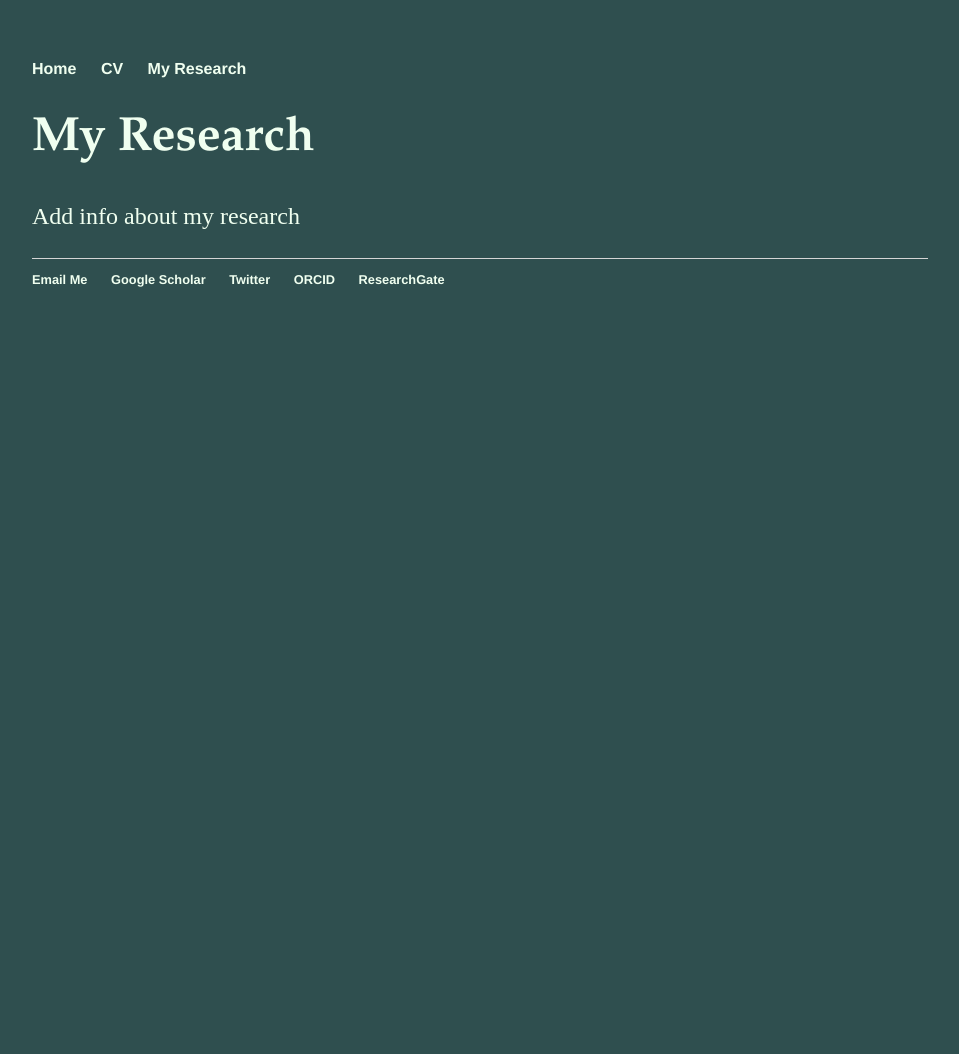
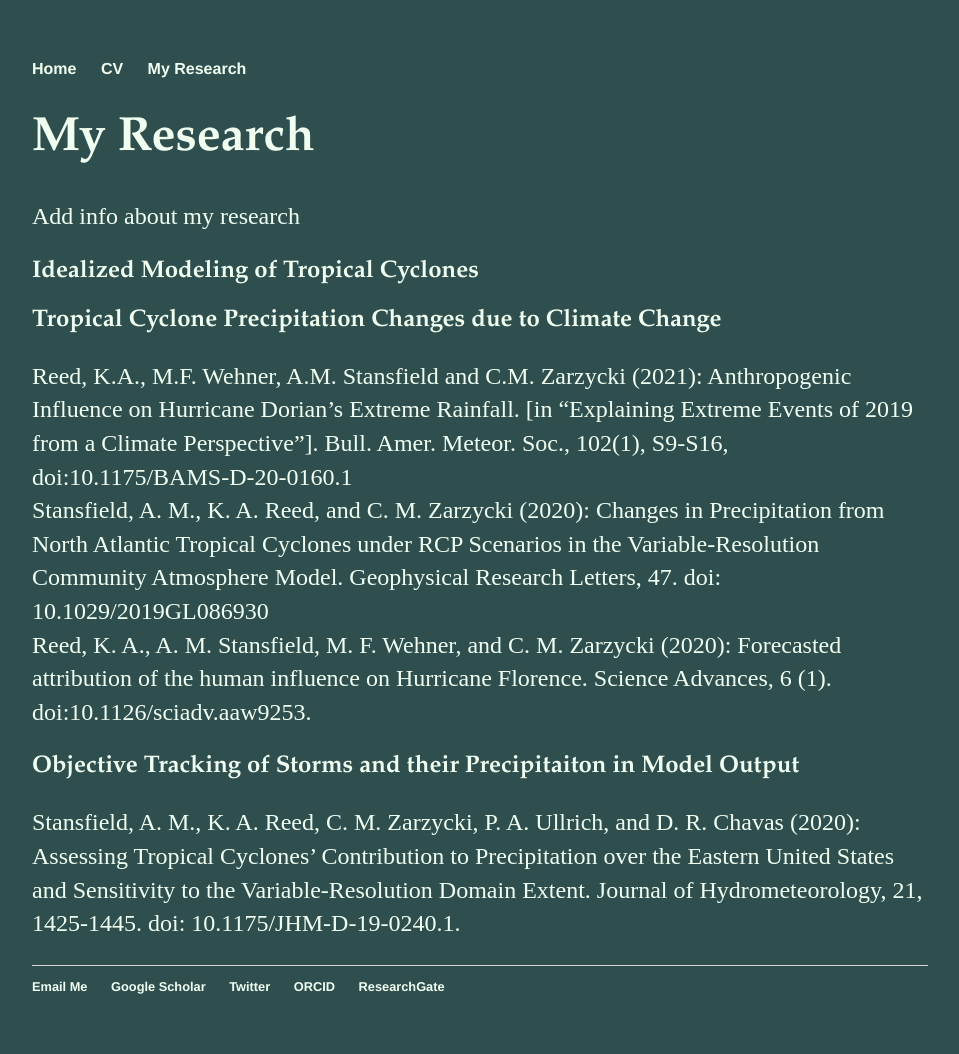
Before and after one commit to alyssa-stansfield/alyssa-stansfield.github.io, a Jekyll site: the page built from research/index.html, in a window 1280 px wide. Shown: the whole page, without its empty margins (160-1119 px from the left). Built offline with Jekyll 4.4.1, drawn with Linux system fonts in a browser that asks for light colours; before the commit the page ends 900 px from its top, so only the background shows below that.

Commit message:
Adding content to Research page

```diff
--- a/research/index.html
+++ b/research/index.html
@@ -4,3 +4,15 @@ title: My Research
 ---
 	<h1>{{ page.title }}</h1>
 <p> Add info about my research </p>
+
+<h2>Idealized Modeling of Tropical Cyclones</h2>
+
+<h2>Tropical Cyclone Precipitation Changes due to Climate Change</h2>
+<p>Reed, K.A., M.F. Wehner, A.M. Stansfield and C.M. Zarzycki (2021): Anthropogenic Influence on Hurricane Dorian’s Extreme Rainfall. [in “Explaining Extreme Events of 2019 from a Climate Perspective”]. Bull. Amer. Meteor. Soc., 102(1), S9-S16, doi:10.1175/BAMS-D-20-0160.1
+<br>
+Stansfield, A. M., K. A. Reed, and C. M. Zarzycki (2020): Changes in Precipitation from North Atlantic Tropical Cyclones under RCP Scenarios in the Variable-Resolution Community Atmosphere Model. Geophysical Research Letters, 47. doi: 10.1029/2019GL086930
+<br>
+Reed, K. A., A. M. Stansfield, M. F. Wehner, and C. M. Zarzycki (2020): Forecasted attribution of the human influence on Hurricane Florence. Science Advances, 6 (1). doi:10.1126/sciadv.aaw9253.</p>
+
+<h2>Objective Tracking of Storms and their Precipitaiton in Model Output</h2>
+<p>Stansfield, A. M., K. A. Reed, C. M. Zarzycki, P. A. Ullrich, and D. R. Chavas (2020): Assessing Tropical Cyclones’ Contribution to Precipitation over the Eastern United States and Sensitivity to the Variable-Resolution Domain Extent. Journal of Hydrometeorology, 21, 1425-1445. doi: 10.1175/JHM-D-19-0240.1.</p>
```
